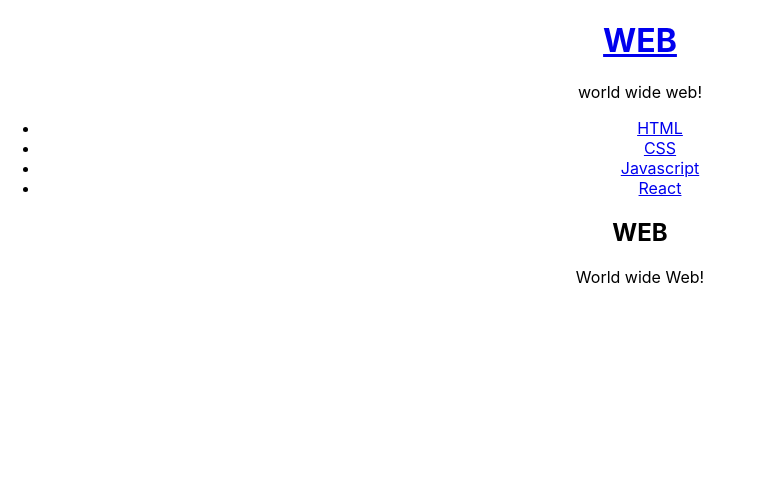
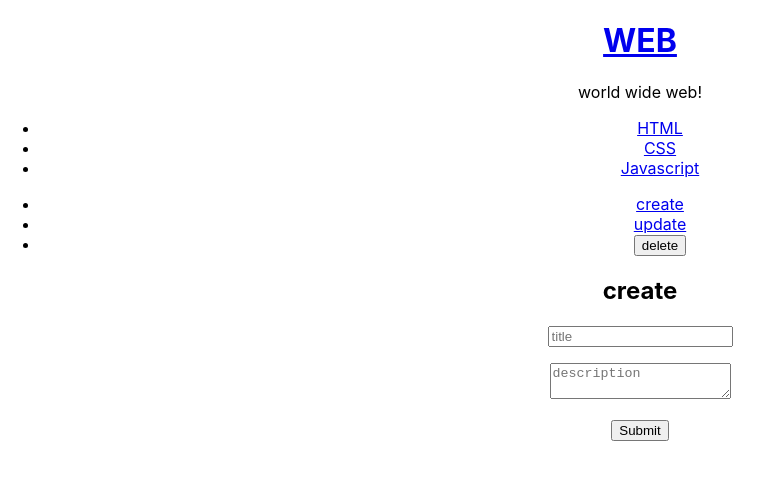
Before and after one commit to HoYoung1/practice_react, a React (Create React App) app: page / in a window 1280 px wide. Shown: the top 480 px of the page, without its empty margins (0-773 px from the left). Built offline with nearby package versions, Linux system fonts and the light colour scheme.

Commit message:
create 작성중, 컨텐트 분할

```diff
--- a/src/App.js
+++ b/src/App.js
@@ -1,8 +1,10 @@
 import React, { Component } from 'react';
 import './App.css';
 import Subject from "./components/Subject";
-import Content from "./components/Content";
+import ReadContent from "./components/ReadContent";
 import TOC from "./components/TOC";
+import Control from "./components/Control";
+import CreateContent from "./components/CreateContent";
 
 
 
@@ -12,37 +14,42 @@
   constructor(props) {
     super(props)
     this.state = {
-      mode: 'welcome',
+      mode: 'create',
       welcome: { title: 'WEB', sub: 'World wide Web!' },
       subject: {
         title: "WEB",
         sub: "world wide web!"
       },
+      selected_id: 0,
       contents: [
         {
-          id: 1, title: "HTML", desc: "html is for information"
+          id: 0, title: "HTML", desc: "html is for information"
         },
         {
-          id: 2, title: "CSS", desc: "css is for design"
+          id: 1, title: "CSS", desc: "css is for design"
         },
         {
-          id: 3, title: "Javascript", desc: "javascript is for interactivte"
-        },
-        {
-          id: 4, title: "React", desc: "react is for reuse"
+          id: 2, title: "Javascript", desc: "javascript is for interactivte"
         }
       ]
 
     }
   }
+
   render() {
-    var _title, _desc = null;
+    var _title, _desc,_article = null;
     if (this.state.mode === 'welcome') {
       _title = this.state.welcome.title;
       _desc = this.state.welcome.sub;
+      _article = <ReadContent title={_title} desc={_desc}></ReadContent>
     } else if (this.state.mode === 'read') {
-      _title = this.state.contents[0].title;
-      _desc = this.state.contents[0].desc;
+      _title = this.state.contents[this.state.selected_id].title;
+      _desc = this.state.contents[this.state.selected_id].desc;
+      _article = <ReadContent title={_title} desc={_desc}></ReadContent>
+    } else if (this.state.mode === 'create') {
+      _article = <CreateContent onSubmit={function(_title,_desc){
+        console.log(_title,_desc)
+      }.bind(this)}></CreateContent>
     }
 
     console.log("App render");
@@ -51,13 +58,31 @@
         <Subject
           title={this.state.subject.title}
           sub={this.state.subject.sub}
-          onChangePage={function(){
-            this.setState({mode:'welcome'});
+          onChangePage={function (id) {
+            this.setState({ mode: 'welcome', selected_id: Number(id) });
           }.bind(this)}
         >
         </Subject>
-        <TOC data={this.state.contents}></TOC>
-        <Content title={_title} desc={_desc}></Content>
+        <TOC
+          // onChangePage={function (id) {
+          //   this.setState({ mode: 'read', selected_id: id })
+          // }.bind(this)}
+          onChangePage={function (_id) {
+            console.log("id : ", _id)
+            this.setState(
+              {
+                selected_id: Number(_id),
+                mode: 'read'
+              }
+            )
+          }.bind(this)}
+          data={this.state.contents}></TOC>
+        <Control onChangeMode={function(_mode){
+            this.setState({mode:_mode});
+        }.bind(this)}></Control>
+        {_article}
+
+
       </div>
     );
   }
--- /dev/null
+++ b/src/components/Control.js
@@ -0,0 +1,25 @@
+import React, { Component } from 'react';
+
+class Control extends Component {
+    render() {
+        console.log("Control rendered");
+        return (
+            <ul>
+                <li><a href="/create" onClick={function(e){
+                    e.preventDefault();
+                    this.props.onChangeMode('create');
+                }.bind(this)}>create</a></li>
+                <li><a href="/update" onClick={function(e){
+                    e.preventDefault();
+                    this.props.onChangeMode('update');
+                }.bind(this)}>update</a></li>
+                <li><input type="button" value="delete" onClick={function(e){
+                    e.preventDefault();
+                    this.props.onChangeMode('delete');
+                }.bind(this)}></input></li>
+            </ul>
+        );
+    }
+}
+
+export default Control;
--- /dev/null
+++ b/src/components/CreateContent.js
@@ -0,0 +1,28 @@
+import React, { Component } from 'react';
+
+class CreateContent extends Component {
+    render() {
+        console.log("CreateContent render");
+        return (
+            <article>
+                <h1>create</h1>
+                <form action="/create_contents" onSubmit={function(e){
+                    e.preventDefault();
+                    // alert(e.target.title.value+" "+e.target.desc.value);
+                    this.props.onSubmit(e.target.title.value,e.target.desc.value);
+                }.bind(this)}>
+                    <p>
+                        <input type="text" name="title" placeholder="title"></input>
+                    </p>
+                    <p>
+                        <textarea type="textarea" name="desc" placeholder="description"></textarea>
+                    </p>
+                    <p>
+                        <input type="submit"></input>
+                    </p>
+                </form>
+            </article>
+        );
+    }
+}
+export default CreateContent;
--- a/src/components/Content.js
+++ b/src/components/ReadContent.js
@@ -1,8 +1,8 @@
 import React, { Component } from 'react';
 
-class Content extends Component {
+class ReadContent extends Component {
     render() {
-        console.log("Content render");
+        console.log("ReadContent render");
         return (
             <article>
                 <h2>{this.props.title}</h2>
@@ -11,4 +11,4 @@
         );
     }
 }
-export default Content;
+export default ReadContent;
--- a/src/components/Subject.js
+++ b/src/components/Subject.js
@@ -6,6 +6,7 @@
         return (
             <header>
                 <h1><a href="/" onClick={function(e){
+
                     e.preventDefault();
                     this.props.onChangePage();
                 }.bind(this)}>{this.props.title}</a></h1>
--- a/src/components/TOC.js
+++ b/src/components/TOC.js
@@ -7,9 +7,30 @@
         var lists = [];
         var data = this.props.data;
         var i = 0;
-        while (i<data.length){
-            lists.push(<li key={data[i].id}><a href={"/content/"+data[i].id}>{data[i].title}</a></li>)
-            i = i+1
+        while (i < data.length) {
+            lists.push(
+                <li key={data[i].id}>
+                    <a
+                    href={"/content/" + data[i].id}
+                    // onClick={function(id,e){
+                    //     console.log(e)
+                    //     e.preventDefault();
+                    //     // this.props.onChangePage(e.target.dataset.id);
+                    //     this.props.onChangePage(data[i].id)
+                    //     console.log("data[i].id",data[i].id)
+                    // }.bind(this)}
+                    data-id={data[i].id}
+                    onClick={function(e){
+                        console.log(e);
+                        e.preventDefault();
+                        console.log("data[i].id",data[0].id);
+                        this.props.onChangePage(e.target.dataset.id);
+                    }.bind(this)}
+                    >
+                    {data[i].title}
+                    </a>
+                </li>)
+            i = i + 1
         }
         return (
             <nav>
```
